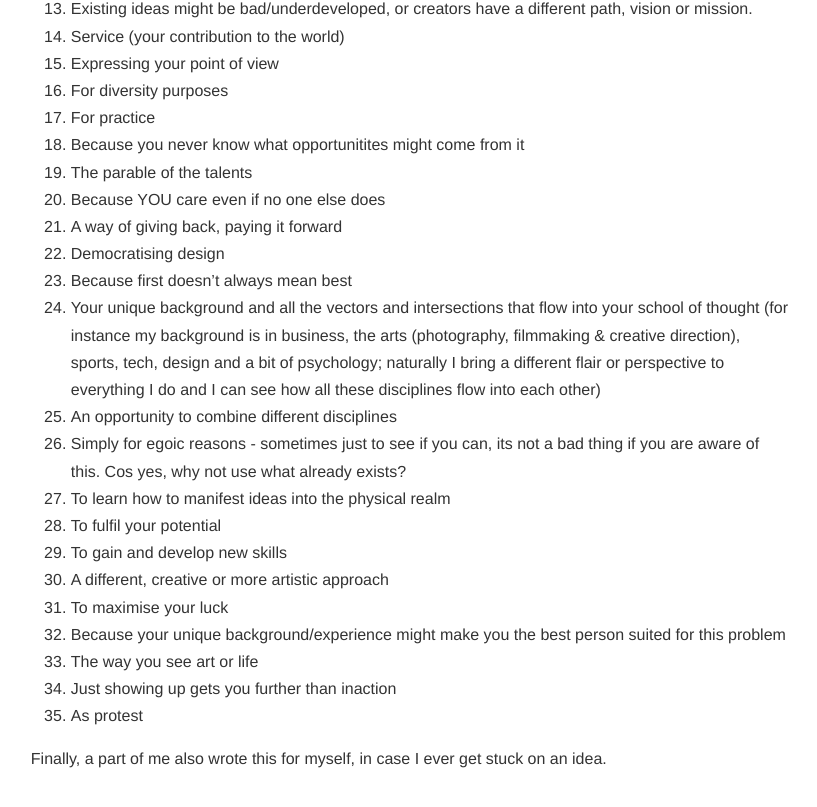
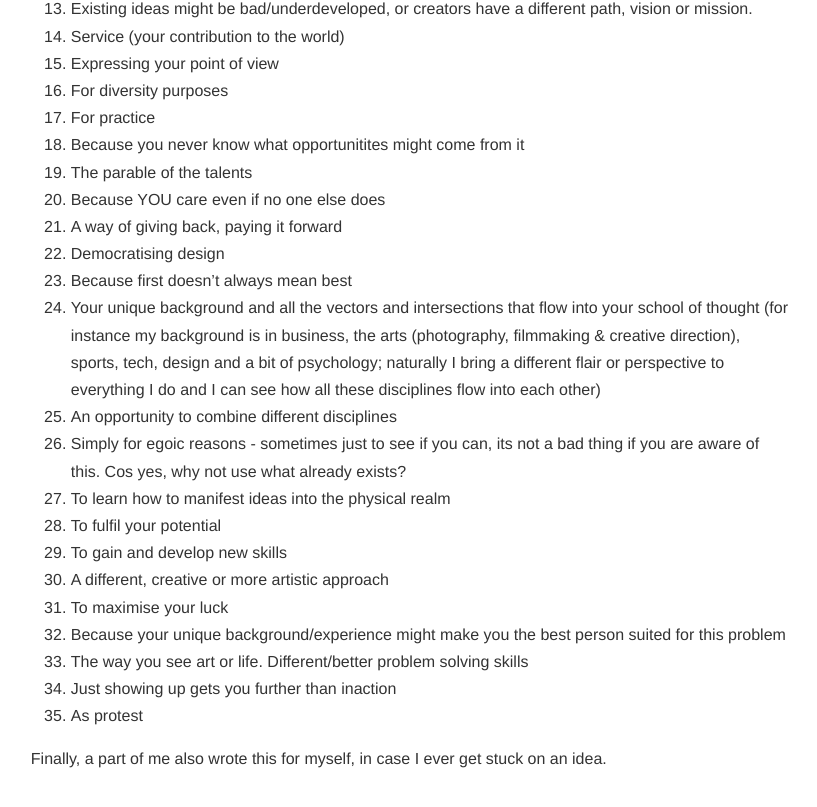
Before and after one commit to wlfbbz/mainwebsite, a plain HTML site: page SameIdea.html in a window 1280 px wide. Shown: the part 1142-1949 px from the top of the page, without its empty margins (230-1047 px from the left). Drawn offline with Linux system fonts and the light colour scheme.

Commit message:
new update

```diff
--- a/SameIdea.html
+++ b/SameIdea.html
@@ -72,7 +72,7 @@
 				<li>A different, creative or more artistic approach</li>
 				<li>To maximise your luck</li>
 				<li>Because your unique background/experience might make you the best person suited for this problem</li>
-				<li>The way you see art or life</li>
+				<li>The way you see art or life. Different/better problem solving skills</li>
 				<li>Just showing up gets you further than inaction</li>
 				<li>As protest</li>
 		</ol>
```
